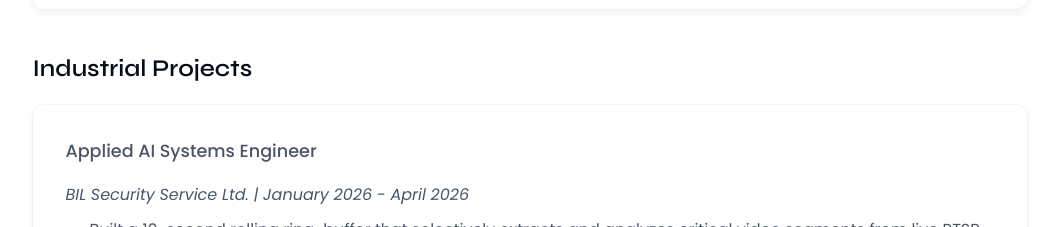
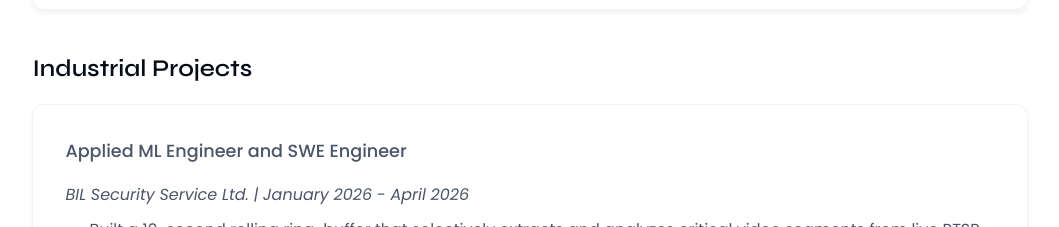
Before and after one commit to subhashyadavon/SubhashYadav, a React (Vite) app: page / in a window 1280 px wide. Shown: the part 2080-2307 px from the top of the page, without its empty margins (150-1209 px from the left). Built offline with nearby package versions, Linux system fonts and the light colour scheme.

Commit message:
Update role for BIL Security Service Ltd. project in Experience component

```diff
--- a/src/components/Experience/Experience.jsx
+++ b/src/components/Experience/Experience.jsx
@@ -19,7 +19,7 @@ const Experience = () => {
             <div className="experience-category">
                 <h3>Industrial Projects</h3>
                 <div className="experience-item">
-                    <h4>Applied AI Systems Engineer</h4>
+                    <h4>Applied ML Engineer and SWE Engineer</h4>
                     <p><em>BIL Security Service Ltd. | January 2026 - April 2026</em></p>
                     <ul>
                         <li>Built a 10-second rolling ring-buffer that selectively extracts and analyzes critical video segments from live RTSP streams before central server ingestion.</li>
```
